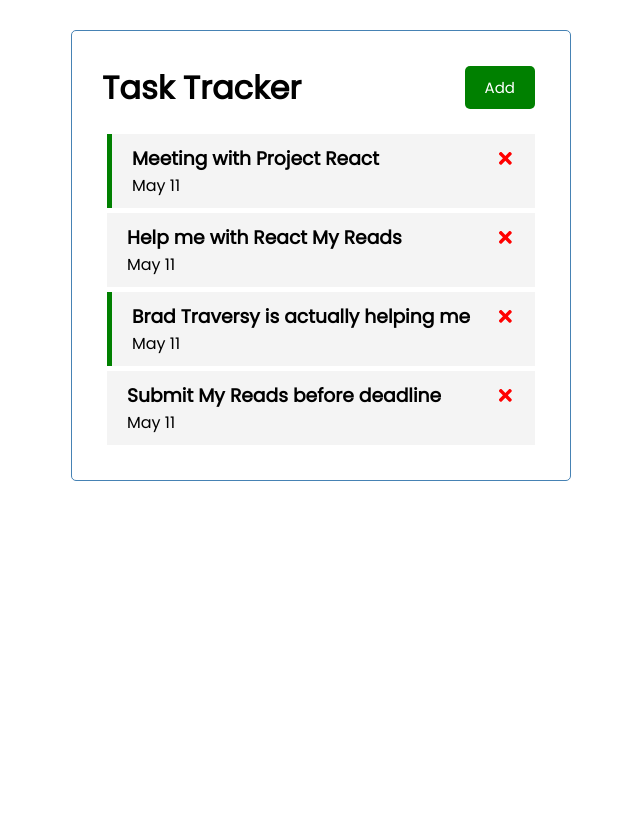
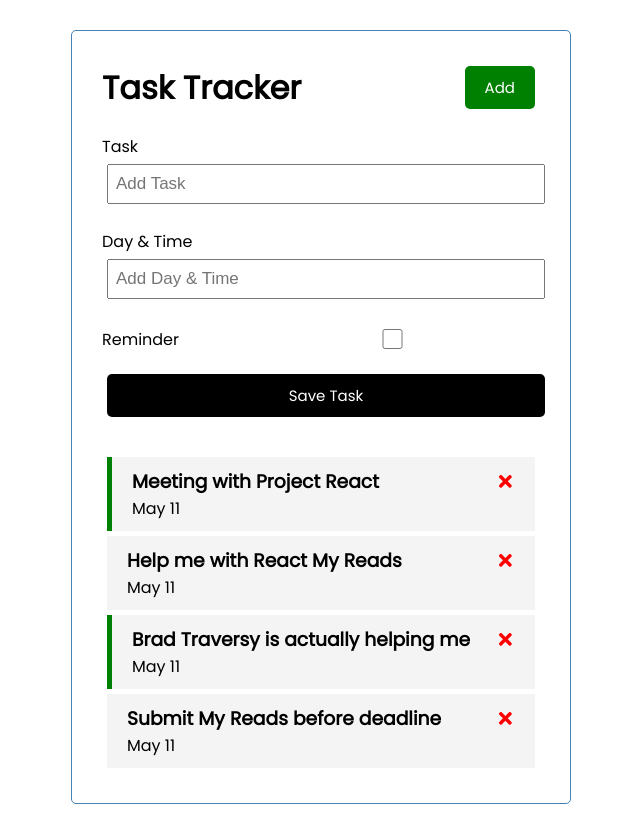
Before and after one commit to imonem/react-task-tracker, a React (Create React App) app: page / in a window 1280 px wide. Shown: the whole page, without its empty margins (319-959 px from the left). Before the commit the page ends 800 px from the top, so only its background shows below. Built offline with nearby package versions, Linux system fonts and the light colour scheme.

Commit message:
working add task functionality

```diff
--- a/src/App.js
+++ b/src/App.js
@@ -2,6 +2,7 @@ import { useState } from "react";
 import Header from "./components/Header";
 import Task from "./components/Task";
 import Tasks from "./components/Tasks";
+import AddTask from "./components/AddTask";
 
 function App() {
   const [tasks, setTasks] = useState([
@@ -31,6 +32,15 @@ function App() {
     },
   ]);
 
+  //Add task
+  const addTask = (task) => {
+    const id = Math.floor(Math.random() * 10000) + 1;
+
+    const newTask = { id, ...task };
+
+    setTasks([...tasks, newTask]);
+  };
+
   const deleteTask = (id) => {
     setTasks(tasks.filter((task) => task.id !== id));
   };
@@ -46,6 +56,7 @@ function App() {
   return (
     <div className="container">
       <Header title="Task Tracker" />
+      <AddTask onAdd={addTask} />
       {tasks.length > 0 ? (
         <Tasks tasks={tasks} onDelete={deleteTask} onToggle={toggleReminder} />
       ) : (
--- a/src/components/AddTask.jsx
+++ b/src/components/AddTask.jsx
@@ -0,0 +1,65 @@
+import { useState } from "react";
+
+const AddTask = ({ onAdd }) => {
+  const [text, setText] = useState("");
+  const [day, setDay] = useState("");
+  const [reminder, setReminder] = useState(false);
+
+  const onSubmit = (e) => {
+    //prevent page submission
+    e.preventDefault();
+    //validate if task text is empty
+    if (!text) {
+      alert("Please enter some text");
+    }
+    //submit after check
+    onAdd({ text, day, reminder });
+
+    //clear the form after onAdd submission
+    setText("");
+    setDay("");
+    setReminder(false);
+  };
+
+  return (
+    <form className="add-form" onSubmit={onSubmit}>
+      <div className="form-control">
+        <label htmlFor="task-addition">Task</label>
+        <input
+          type="text"
+          placeholder="Add Task"
+          value={text}
+          onChange={(e) => {
+            setText(e.target.value);
+          }}
+        />
+      </div>
+      <div className="form-control">
+        <label htmlFor="day-and-time">Day & Time</label>
+        <input
+          type="text"
+          placeholder="Add Day & Time"
+          value={day}
+          onChange={(e) => {
+            setDay(e.target.value);
+          }}
+        />
+      </div>
+      <div className="form-control form-control-check">
+        <label htmlFor="set-reminder">Reminder</label>
+        <input
+          type="checkbox"
+          checked={reminder}
+          value={reminder}
+          onChange={(e) => {
+            setReminder(e.currentTarget.checked);
+          }}
+        />
+      </div>
+
+      <input className="btn btn-block" type="submit" value="Save Task" />
+    </form>
+  );
+};
+
+export default AddTask;
```
